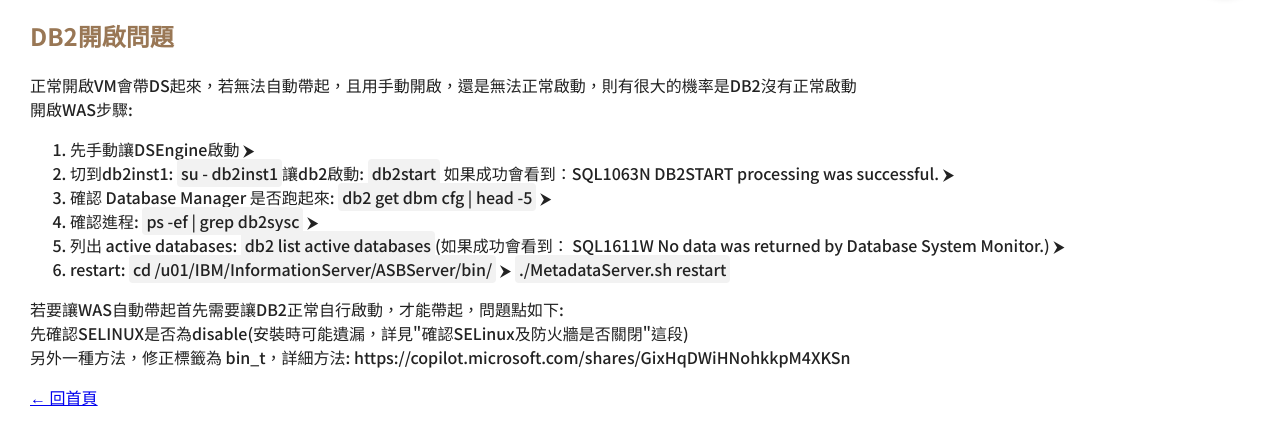
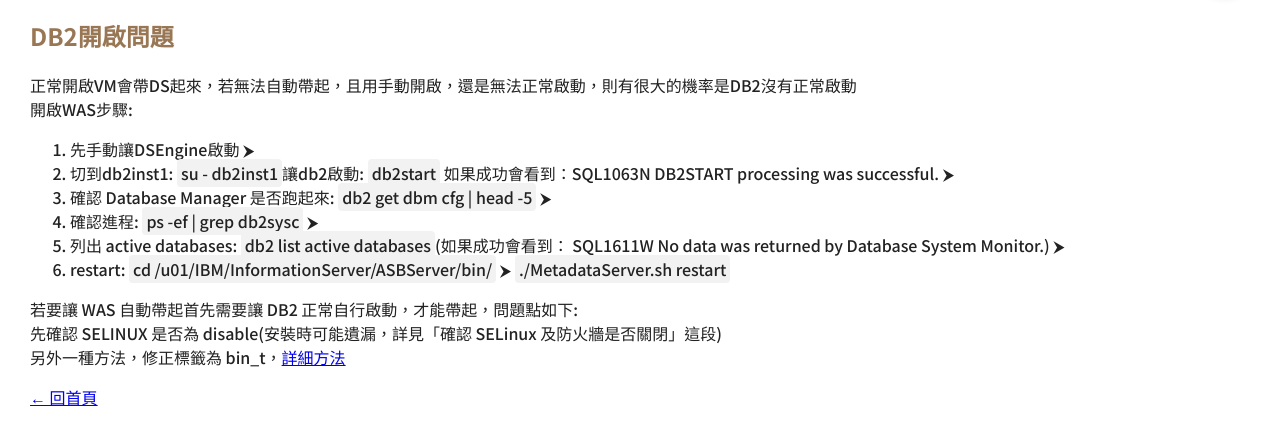
Before and after one commit to YuanSue/Linux-note, a plain HTML site: page ds_prob.html in a window 1280 px wide. Shown: the part 98-542 px from the top of the page. Drawn offline with Linux system fonts and the light colour scheme.

Commit message:
New content

```diff
--- a/ds_prob.html
+++ b/ds_prob.html
@@ -234,10 +234,13 @@
       <li>列出 active databases: <code>db2 list active databases</code>(如果成功會看到： SQL1611W No data was returned by Database System Monitor.) ⮞</li>
       <li>restart: <code>cd /u01/IBM/InformationServer/ASBServer/bin/</code> ⮞ <code>./MetadataServer.sh restart</code></li>
   </ol>
-  <p>若要讓WAS自動帶起首先需要讓DB2正常自行啟動，才能帶起，問題點如下:<br>
-      先確認SELINUX是否為disable(安裝時可能遺漏，詳見"確認SELinux及防火牆是否關閉"這段)<br>
-      另外一種方法，修正標籤為 bin_t，詳細方法: https://copilot.microsoft.com/shares/GixHqDWiHNohkkpM4XKSn
+  <p>
+    若要讓 WAS 自動帶起首先需要讓 DB2 正常自行啟動，才能帶起，問題點如下:<br>
+    先確認 SELINUX 是否為 disable(安裝時可能遺漏，詳見「確認 SELinux 及防火牆是否關閉」這段)<br>
+    另外一種方法，修正標籤為 bin_t，<a href="https://copilot.microsoft.com/shares/GixHqDWiHNohkkpM4XKSn"
+       target="_blank">詳細方法</a>
   </p>
+
 
 
   <script>
```
